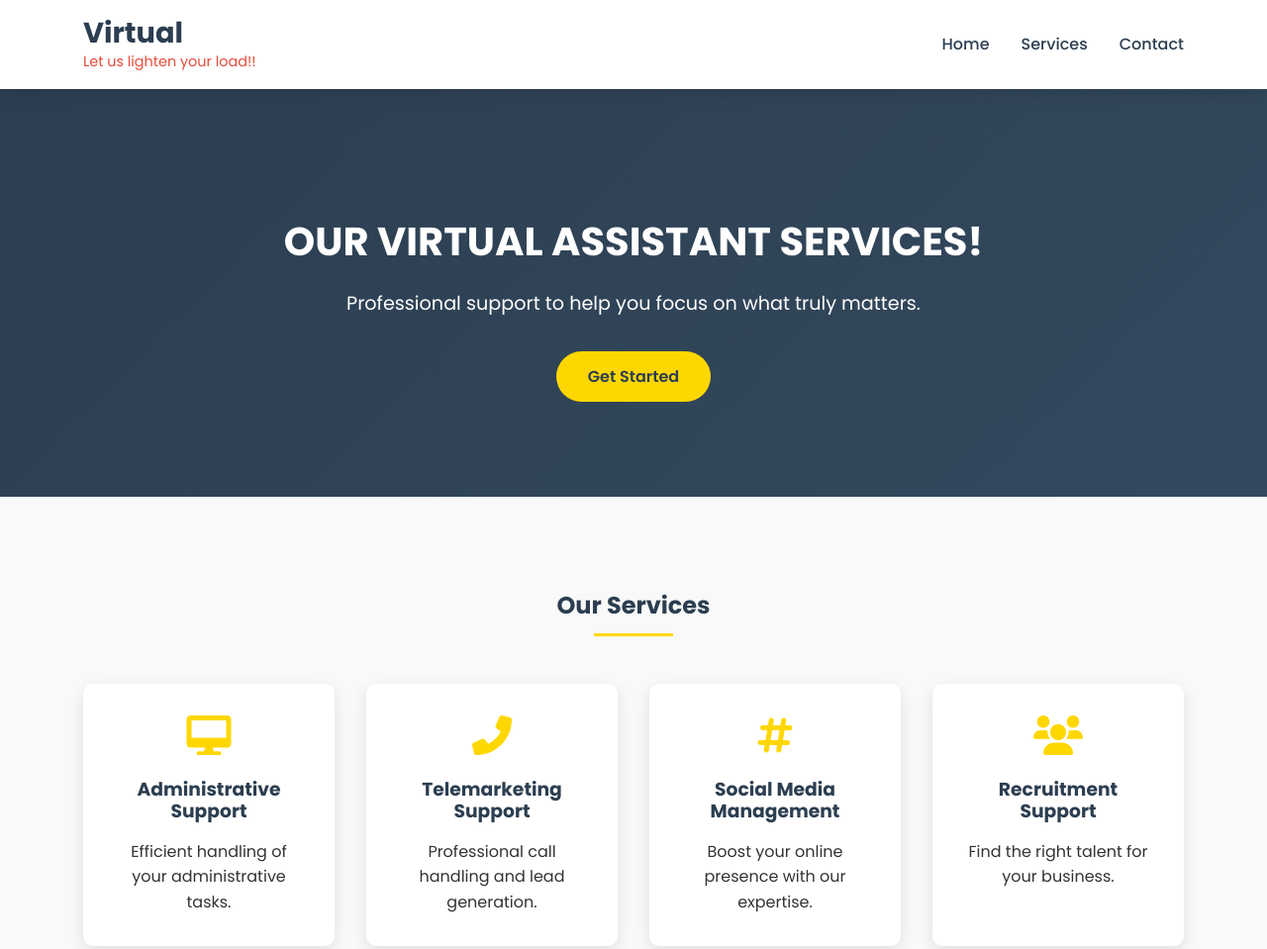
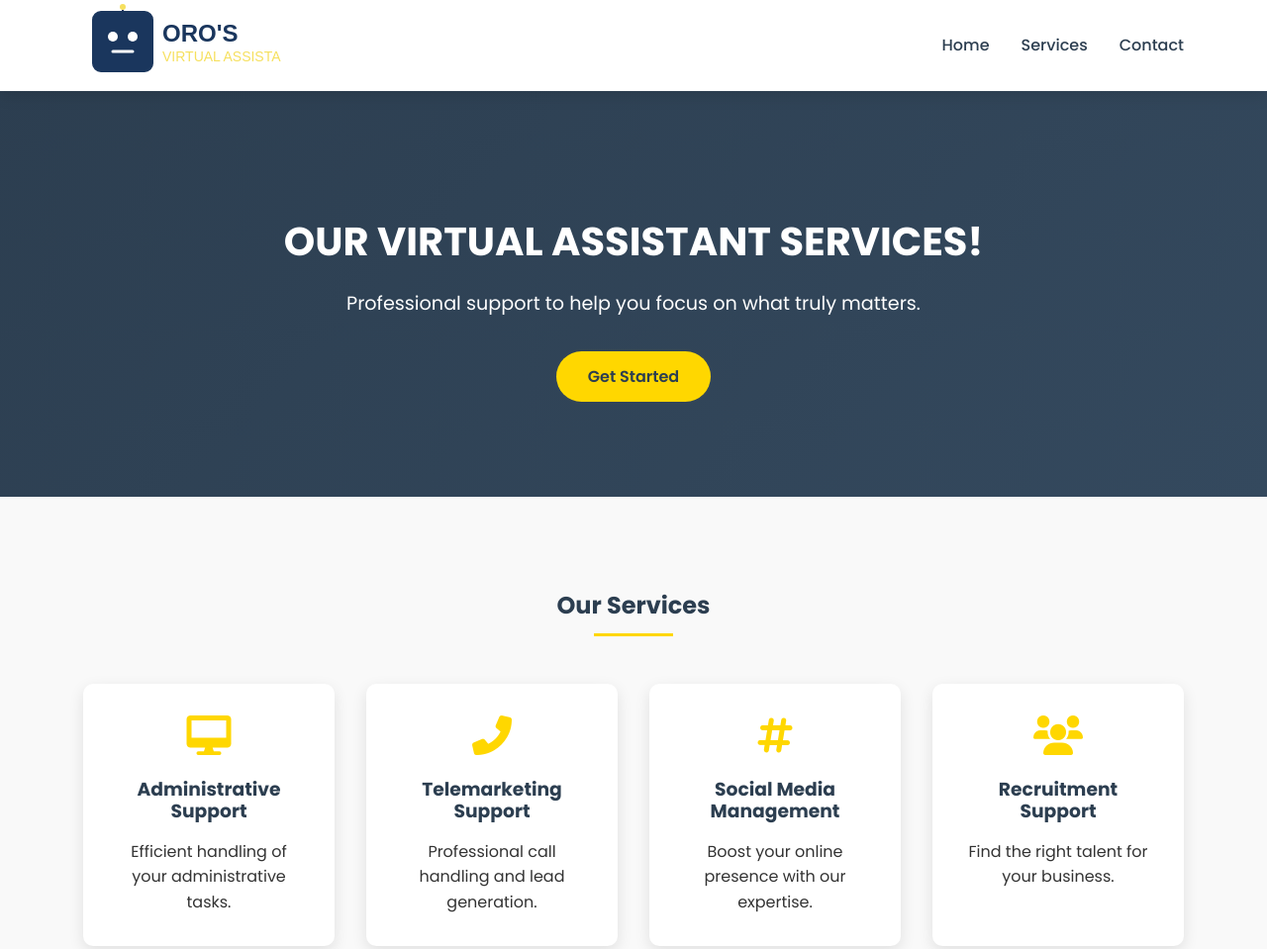
Before and after one commit to SHI66ie/Orovirtual-Assistant, a website built with Vite: page index.html in a window 1280 px wide. Shown: the top 959 px of the page at 99% size. Built offline with nearby package versions, Linux system fonts and the light colour scheme.

Commit message:
Add new logo and update header styles

```diff
--- a/css/styles.css
+++ b/css/styles.css
@@ -66,16 +66,22 @@ header .container {
     padding: 1rem 20px;
 }
 
-.logo h1 {
-    color: var(--secondary-color);
-    font-size: 1.8rem;
-    margin: 0;
+.logo {
+    height: 60px; /* Fixed height for the logo container */
+    display: flex;
+    align-items: center;
 }
 
-.tagline {
-    color: var(--accent-color);
-    font-size: 0.9rem;
-    margin: 0;
+.site-logo {
+    height: 100%;
+    width: auto;
+    max-width: 200px; /* Adjust based on your logo's aspect ratio */
+    transition: var(--transition);
+}
+
+.site-logo:hover {
+    opacity: 0.9;
+    transform: scale(1.02);
 }
 
 nav ul {
--- a/index.html
+++ b/index.html
@@ -12,8 +12,9 @@
     <header>
         <div class="container">
             <div class="logo">
-                <h1>Virtual</h1>
-                <p class="tagline">Let us lighten your load!!</p>
+                <a href="#home">
+                    <img src="/Orovirtual-Assistant/images/logo.svg" alt="ORO'S VIRTUAL ASSISTANT" class="site-logo">
+                </a>
             </div>
             <nav>
                 <ul>
```
Also changed, not shown: public/images/logo.svg (added).
